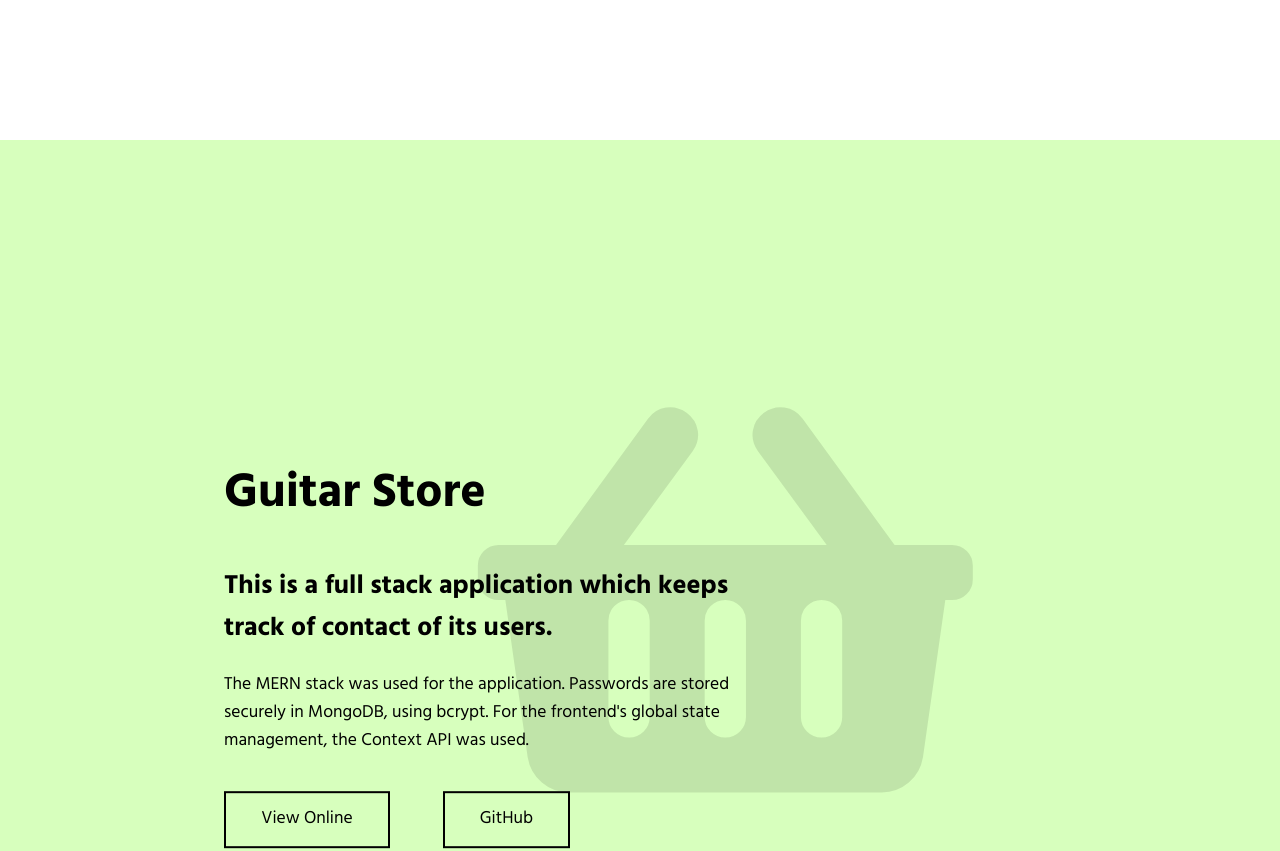
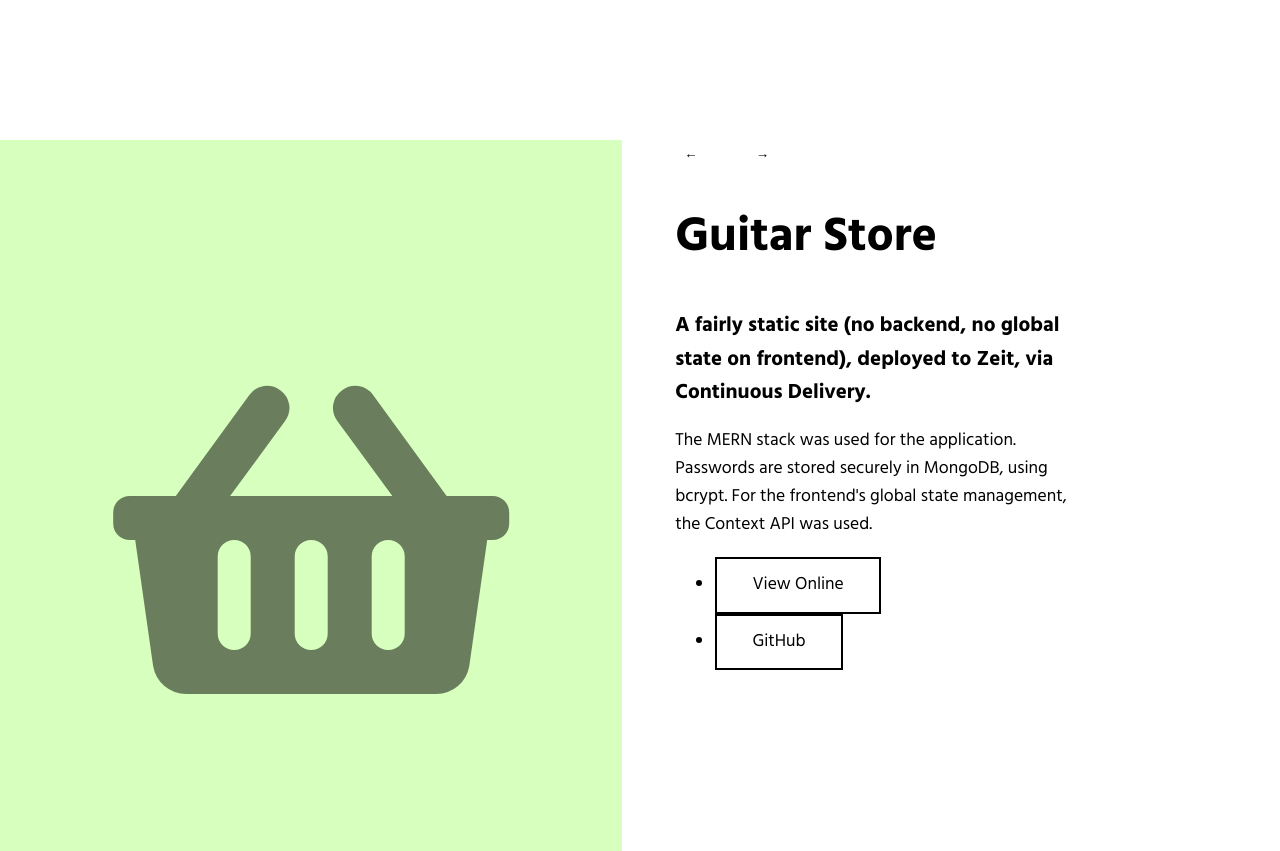
Before and after one commit to danielagg/typewriter-landing, a React (Create React App) app: page / in a window 1280 px wide. Shown: the part 660-1511 px from the top of the page. Built offline with nearby package versions, Linux system fonts and the light colour scheme.

Commit message:
Styling alignments

```diff
--- a/src/components/about/About.jsx
+++ b/src/components/about/About.jsx
@@ -54,7 +54,7 @@ const About = () => {
           </p>
 
           <span>
-            <a className="sliding-button" href="#">
+            <a className="sliding-button sliding-button--thick" href="#">
               Download CV (PDF)
             </a>
           </span>
--- a/src/components/landing/Landing.jsx
+++ b/src/components/landing/Landing.jsx
@@ -37,24 +37,22 @@ const Landing = () => {
 
       <nav className="landing-navigation">
         <ul>
-          <li className="sliding-button">
+          <li className="sliding-button sliding-button--thick">
             <Scroll.Link
               activeClass="active"
               to="my-projects-anchor"
               smooth={true}
-              offset={80}
               duration={450}
             >
               Work <span className="landing-navigation-item-arrow">&rarr;</span>
             </Scroll.Link>
           </li>
-          <li className="sliding-button">
+          <li className="sliding-button sliding-button--thick">
             <Scroll.Link
               activeClass="active"
               to="about-me-anchor"
               smooth={true}
-              offset={10}
-              duration={1200}
+              duration={600}
             >
               About{" "}
               <span className="landing-navigation-item-arrow">&rarr;</span>
--- a/src/components/portfolio/PortfolioItem.jsx
+++ b/src/components/portfolio/PortfolioItem.jsx
@@ -2,10 +2,10 @@ import React from "react";
 import PropTypes from "prop-types";
 
 const PortfolioItem = props => {
-  const { item } = props;
+  const { item, nextClickEmitEvent, prevClickEmitEvent } = props;
   const {
     title,
-    descHeading,
+    descSubHeading,
     descParagraph,
     icon,
     background,
@@ -14,30 +14,56 @@ const PortfolioItem = props => {
   } = item;
 
   return (
-    <div style={{ background: background }}>
-      <div className="portfolio-item-outer-container">
+    <div className="portfolio-items-wrapper">
       <div className="portfolio-item-container">
-          <span>
+        <span
+          className="portfolio-item-icon-container"
+          style={{ background: background }}
+        >
           <i className={"portfolio-item-icon " + icon} />
         </span>
         <div className="portfolio-item-description-container">
+          <ul className="portfolio-item-navigation">
+            <li>
+              <button
+                className="sliding-button sliding-button--no-border"
+                onClick={nextClickEmitEvent}
+              >
+                &larr;
+              </button>
+            </li>
+            <li>
+              <button
+                className="sliding-button sliding-button--no-border"
+                onClick={prevClickEmitEvent}
+              >
+                &rarr;
+              </button>
+            </li>
+          </ul>
+
           <h1 className="portfolio-item-title">{title}</h1>
-            <h2 className="portfolio-item-sub-title">{descHeading}</h2>
+          <h2 className="portfolio-item-sub-heading">{descSubHeading}</h2>
           <p className="portfolio-item-desc">{descParagraph}</p>
 
           <ul className="portfolio-item-links-list">
             <li className="portfolio-item-links-list-item">
-                <a className="sliding-button" href={viewOnlineLine}>
+              <a
+                className="sliding-button sliding-button--thick"
+                href={viewOnlineLine}
+              >
                 View Online
               </a>
             </li>
             <li className="portfolio-item-links-list-item">
-                <a className="sliding-button" href={githubLink}>
+              <a
+                className="sliding-button sliding-button--thick"
+                href={githubLink}
+              >
                 GitHub
               </a>
             </li>
           </ul>
-          </div>
         </div>
       </div>
     </div>
--- a/src/components/portfolio/PortfolioWrapper.jsx
+++ b/src/components/portfolio/PortfolioWrapper.jsx
@@ -1,13 +1,14 @@
-import React from "react";
+import React, { useState } from "react";
 import * as Scroll from "react-scroll";
 import PortfolioItem from "./PortfolioItem";
 
 const PortfolioWrapper = () => {
   const workItems = [
     {
+      id: 0,
       title: "Guitar Store",
-      descHeading:
-        "This is a full stack application which keeps track of contact of its users.",
+      descSubHeading:
+        "A fairly static site (no backend, no global state on frontend), deployed to Zeit, via Continuous Delivery.",
       descParagraph:
         "The MERN stack was used for the application. Passwords are stored securely in MongoDB, using bcrypt. For the frontend's global state management, the Context API was used.",
       background: "#d7ffbd",
@@ -16,9 +17,10 @@ const PortfolioWrapper = () => {
       githubLink: ""
     },
     {
+      id: 1,
       title: "Contact Keeper",
-      descHeading:
-        "This is a full stack application which keeps track of contact of its users.",
+      descSubHeading:
+        "A fairly static site (no backend, no global state on frontend), deployed to Zeit, via Continuous Delivery.",
       descParagraph:
         "The MERN stack was used for the application. Passwords are stored securely in MongoDB, using bcrypt. For the frontend's global state management, the Context API was used.",
       background: "#bdceff",
@@ -27,9 +29,10 @@ const PortfolioWrapper = () => {
       githubLink: ""
     },
     {
+      id: 2,
       title: "Personal site",
-      descHeading:
-        "This very website, a simple, serverless React App running on Zeit.",
+      descSubHeading:
+        "A fairly static site (no backend, no global state on frontend), deployed to Zeit, via Continuous Delivery.",
       descParagraph:
         "A fairly static site (no backend, no global state on frontend), deployed to Zeit, via Continuous Delivery.",
       background: "#ffbdeb",
@@ -39,16 +42,35 @@ const PortfolioWrapper = () => {
     }
   ];
 
+  const [selectedItem, setSelectedItem] = useState(workItems[0]);
+
+  const onClickNext = () => {
+    const nextItemId = selectedItem.id + 1;
+    if (workItems.length > nextItemId) {
+      setSelectedItem(workItems[nextItemId]);
+    } else {
+      setSelectedItem(workItems[0]);
+    }
+  };
+
+  const onClickPrev = () => {
+    const nextItemId = selectedItem.id - 1;
+    if (nextItemId >= 0) {
+      setSelectedItem(workItems[nextItemId]);
+    } else {
+      setSelectedItem(workItems[workItems.length - 1]);
+    }
+  };
+
   return (
     <>
       <Scroll.Element name="my-projects-anchor">
-        <div className="portfolio-wrapper-outer-container">
-          <div className="portfolio-wrapper-inner-container">
-            {workItems.map((item, index) => {
-              return <PortfolioItem key={index} item={item} />;
-            })}
-          </div>
-        </div>
+        <PortfolioItem
+          key={selectedItem.id}
+          item={selectedItem}
+          nextClickEmitEvent={onClickNext}
+          prevClickEmitEvent={onClickPrev}
+        />
       </Scroll.Element>
     </>
   );
--- a/src/styles/button.css
+++ b/src/styles/button.css
@@ -4,7 +4,6 @@
   display: inline-block;
   margin-right: 3em;
   cursor: pointer;
-  border: 2px solid var(--primary-color);
   color: var(--primary-color);
   padding: 0.7em 2em;
   position: relative;
@@ -42,6 +41,18 @@
   transform-origin: left;
 }
 
+.sliding-button--thick {
+  border: 2px solid var(--primary-color);
+}
+
+.sliding-button--thin {
+  border: 1px solid var(--primary-color);
+}
+
+.sliding-button--no-border {
+  border: none;
+}
+
 @media (min-width: 320px) and (max-width: 480px) {
   .sliding-button {
     display: block;
--- a/src/styles/main.css
+++ b/src/styles/main.css
@@ -23,6 +23,11 @@ a {
   text-decoration: none;
 }
 
+button {
+  background: none;
+  border: none;
+}
+
 ::selection {
   background: var(--primary-color);
   color: var(--main-bg);
--- a/src/styles/portfolio.css
+++ b/src/styles/portfolio.css
@@ -1,52 +1,56 @@
 @import "variables.css";
 
-.portfolio-wrapper-outer-container {
-  padding-top: 0;
-  transition: background-color 700ms;
+.portfolio-items-wrapper {
+  /* background: var(--lighest-primary-color); */
+  height: 100vh;
 }
 
-.portfolio-wrapper-inner-container {
-  position: relative;
+.portfolio-item-container {
+  height: 100vh;
+  display: grid;
+  grid-template-columns: 1fr 1fr;
+  grid-template-rows: 1fr 1fr;
+  grid-column-gap: 2em;
+  /* justify-items: center; */
+  align-items: center;
+  width: 100%;
+  margin: 0 auto;
 }
 
+.portfolio-item-icon-container {
+  height: 100%;
+  width: 100%;
+  grid-row: 1 / span 2;
+  display: grid;
+  grid-template-columns: 1fr;
+  justify-items: center;
+  align-items: center;
+}
 .portfolio-item-icon {
-  position: absolute;
-  top: 25%;
-  right: 10%;
-  z-index: -1;
-  opacity: 0.1;
-  font-size: 25em;
+  font-size: 20em;
+  opacity: 0.5;
+}
+
+.portfolio-item-description-container {
+  width: 65%;
+  padding-left: 1em;
 }
 
 .portfolio-item-title {
   font-size: 3rem;
 }
 
-.portfolio-item-outer-container {
-  width: 65%;
-  margin: 0 auto;
+.portfolio-item-sub-heading {
+  font-size: 1.3rem;
 }
 
-.portfolio-item-container {
-  height: 120vh;
-  z-index: 1;
-  position: relative;
-  display: grid;
-  grid-template-columns: 1fr;
-  align-items: center;
+.portfolio-item-navigation {
+  margin: 0;
+  padding: 0;
 }
 
-.portfolio-item-description-container {
-  width: 65%;
-  transform: translateY(-20%);
-}
-
-.portfolio-item-links-list {
-  margin: 2em 0;
+.portfolio-item-navigation li {
+  display: inline-block;
+  margin: -1em;
   padding: 0;
 }
-.portfolio-item-links-list-item {
-  display: inline-block;
-  padding: 0;
-  margin: 0;
-}
```
Lines whose indentation alone changed are shown as unchanged.
